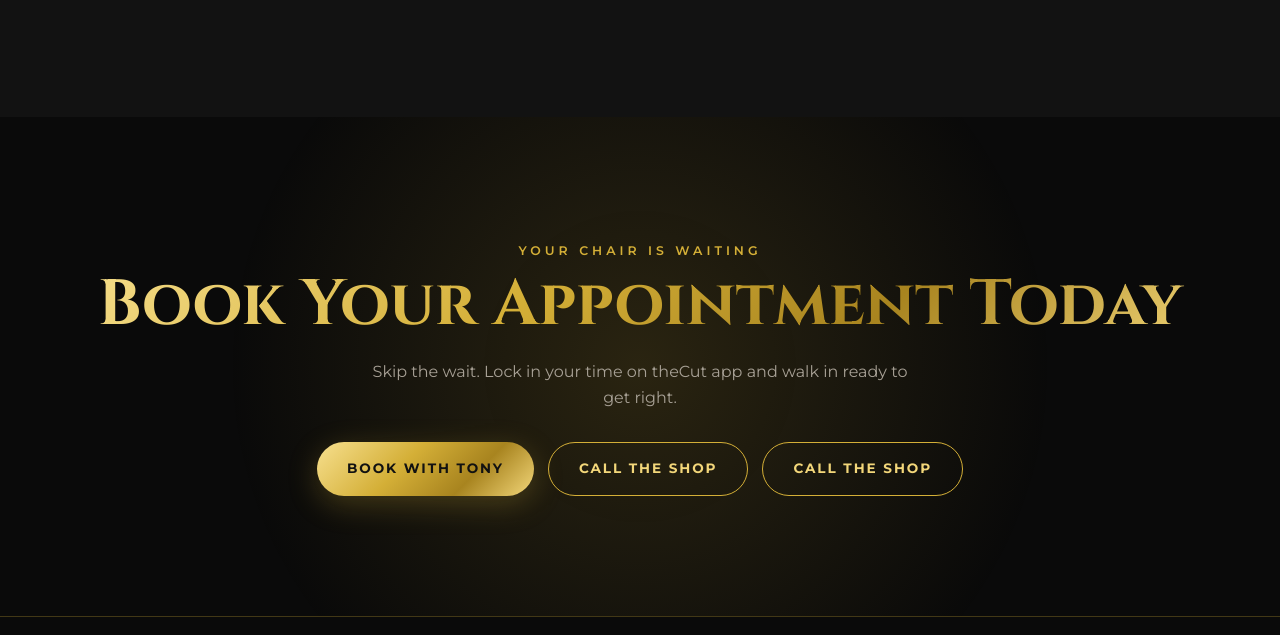
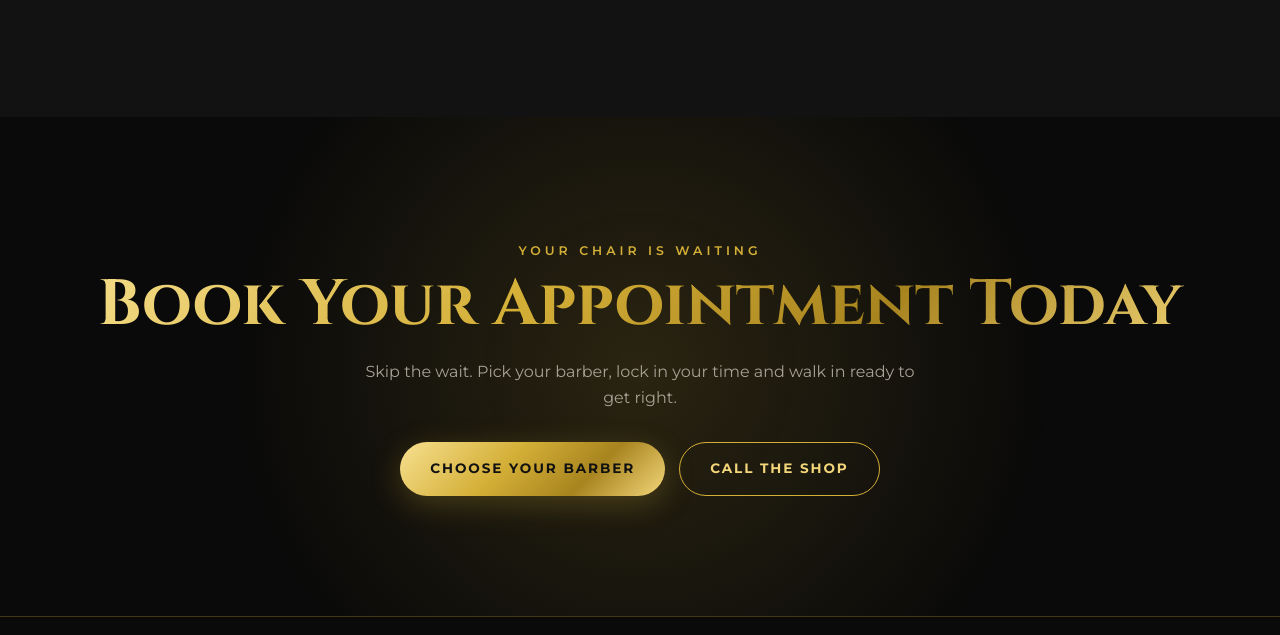
Before and after one commit to youkofrfrfr/made2fade, a plain HTML site: page index.html in a window 1280 px wide. Shown: the part 7320-7955 px from the top of the page. Drawn offline with Linux system fonts and the light colour scheme.

Commit message:
Remove duplicate Call The Shop button
The bottom booking section had two identical call buttons and a
"Book with Tony" label on a link to the Barbers page.

Co-Authored-By: Claude Opus 5.5 <noreply@anthropic.com>

```diff
--- a/index.html
+++ b/index.html
@@ -256,10 +256,9 @@
   <div class="wrap">
     <span class="eyebrow">Your Chair Is Waiting</span>
     <h2 class="gold-text">Book Your Appointment Today</h2>
-    <p>Skip the wait. Lock in your time on theCut app and walk in ready to get right.</p>
+    <p>Skip the wait. Pick your barber, lock in your time and walk in ready to get right.</p>
     <div class="hero-ctas">
-      <a href="/barbers.html" class="btn btn-gold">Book with Tony</a>
-      <a href="tel:+15406028192" data-tel class="btn btn-ghost">Call The Shop</a>
+      <a href="/barbers.html" class="btn btn-gold">Choose Your Barber</a>
       <a href="tel:+15406028192" data-tel class="btn btn-ghost">Call The Shop</a>
     </div>
   </div>
```
